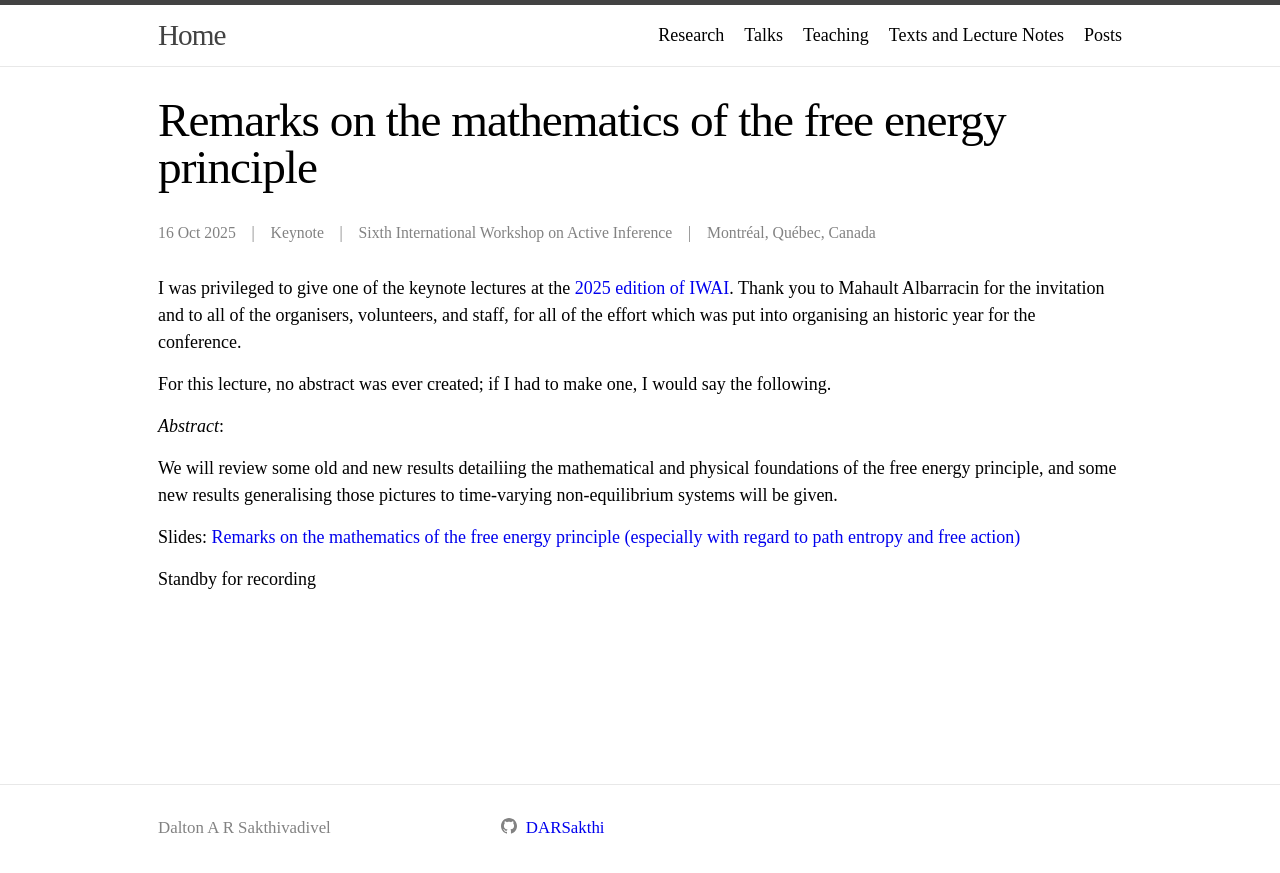
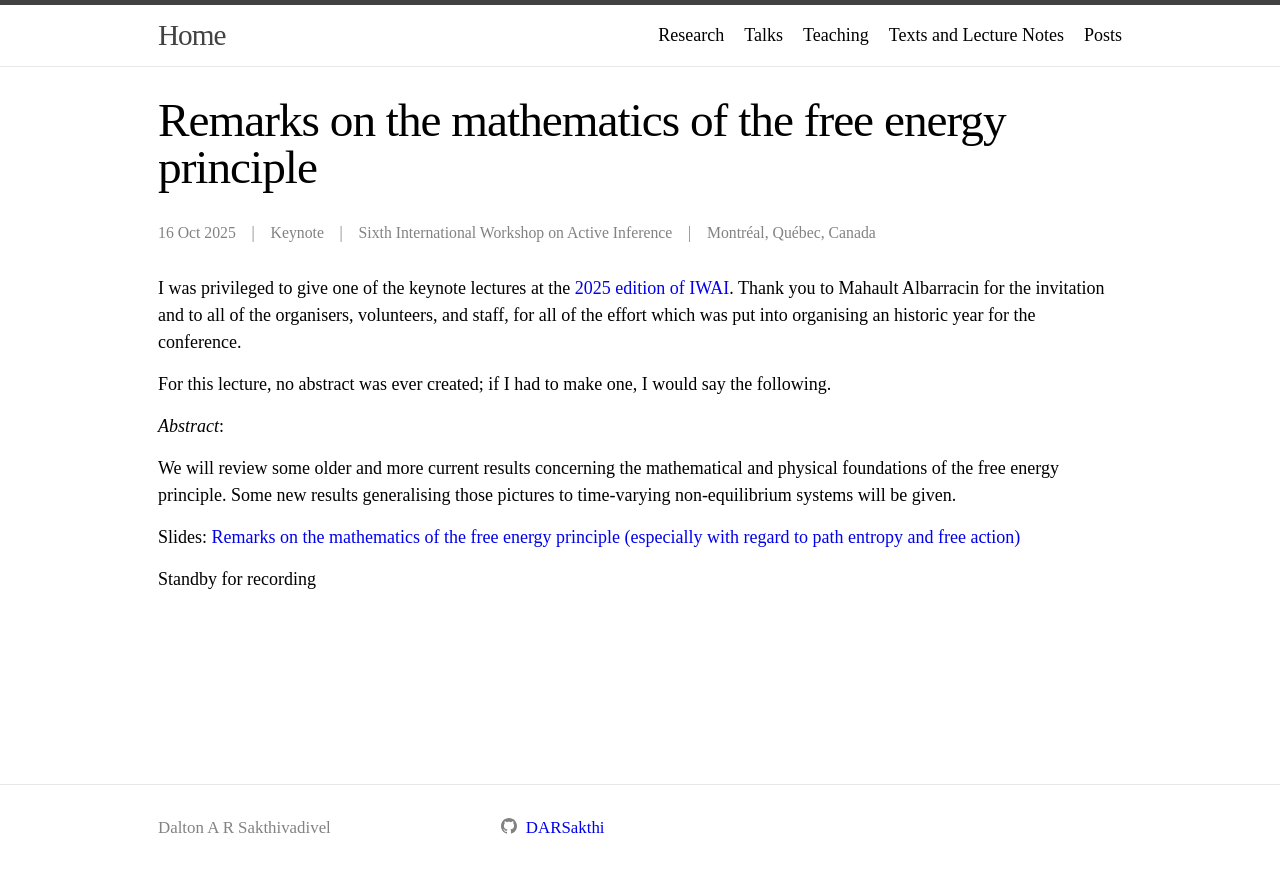
Before and after one commit to DARSakthi/DARSakthi.github.io, a Jekyll site: the page built from _talks/IWAI-25.markdown, in a window 1280 px wide. Shown: the top 873 px of the page. Built offline with Jekyll 4.4.1, drawn with Linux system fonts in a browser that asks for light colours.

Commit message:
Update IWAI-25.markdown

```diff
--- a/_talks/IWAI-25.markdown
+++ b/_talks/IWAI-25.markdown
@@ -16,7 +16,7 @@ For this lecture, no abstract was ever created; if I had to make one, I would sa
 
 _Abstract_:
 
-We will review some old and new results detailiing the mathematical and physical foundations of the free energy principle, and some new results generalising those pictures to time-varying non-equilibrium systems will be given.
+We will review some older and more current results concerning the mathematical and physical foundations of the free energy principle. Some new results generalising those pictures to time-varying non-equilibrium systems will be given.
 
 Slides: [Remarks on the mathematics of the free energy principle (especially with regard to path entropy and free action)]({{site.files}}/files/IWAI_slides_Oct_2025.pdf)
 
```
